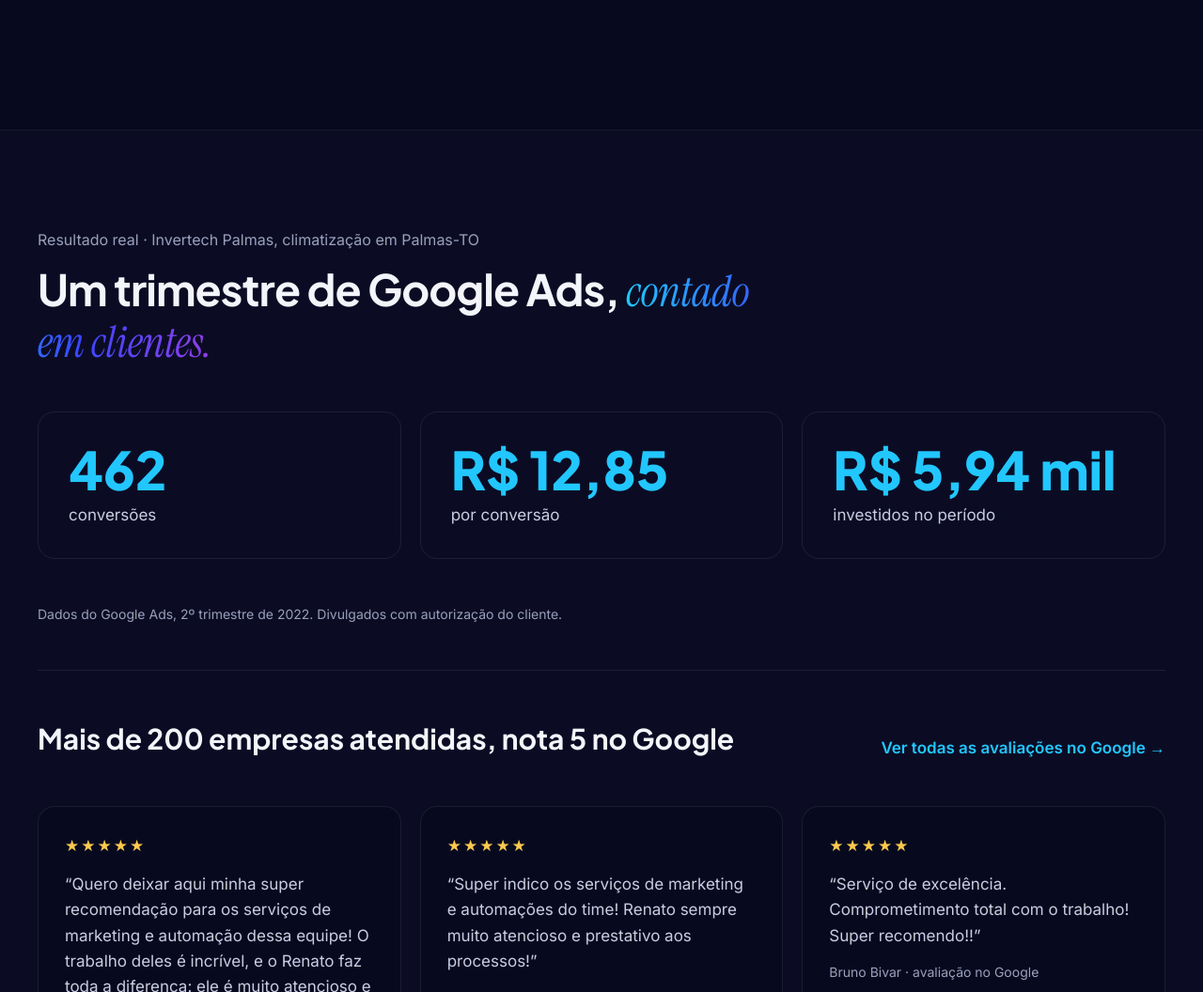
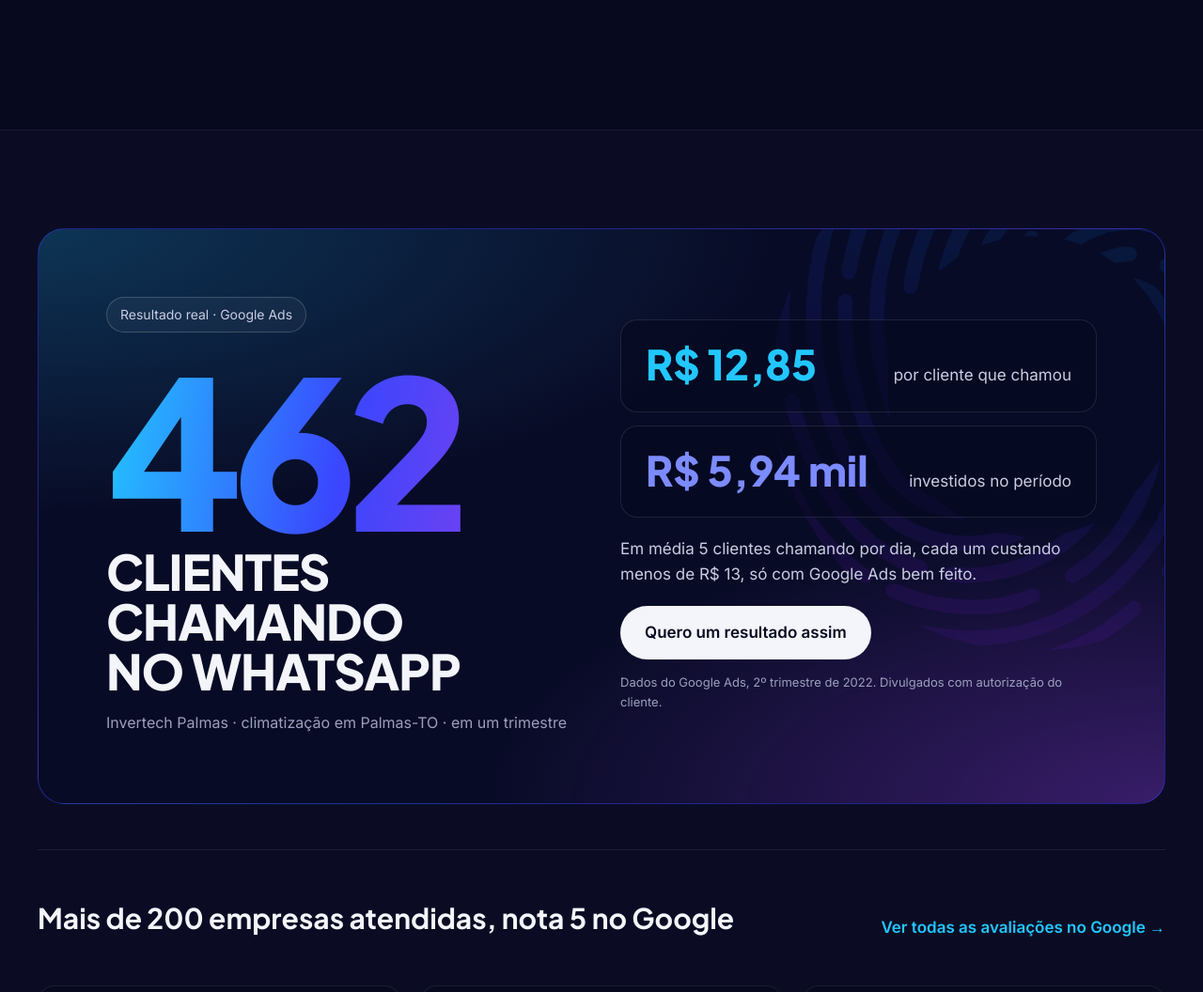
Before and after one commit to Reinatofarias/lpnovaorigoprod, a plain HTML site: page index.html in a window 1280 px wide. Shown: the part 4660-5716 px from the top of the page at 94% size. Drawn offline with Linux system fonts and the light colour scheme.

Commit message:
Case Invertech em destaque: 462 gigante, clientes no WhatsApp e botão (#3)
Claude-Session: https://claude.ai/code/session_01G1qPmZmDEK8TnhRwNgJWYu

Co-authored-by: Claude <noreply@anthropic.com>

```diff
--- a/index.html
+++ b/index.html
@@ -253,25 +253,22 @@
 
 <section id="resultados" style="background: #0B0C24; border-top: 1px solid rgba(255,255,255,0.06); border-bottom: 1px solid rgba(255,255,255,0.06)">
 <div class="sec" style="max-width: 1200px; margin: 0 auto; padding: 104px 40px; display: flex; flex-direction: column; gap: 48px">
-<div style="display: flex; flex-direction: column; gap: 14px; max-width: 760px">
-<span style="color: #9AA0BC; font-size: 16px">Resultado real · Invertech Palmas, climatização em Palmas-TO</span>
-<h2 class="h2 rv" style="margin: 0; font-family: 'Plus Jakarta Sans', sans-serif; font-weight: 700; font-size: 46px; line-height: 1.1; letter-spacing: -0.02em">Um trimestre de Google Ads, <span class="grad" style="font-style: italic">contado em clientes.</span></h2>
+<div class="rv case" style="position: relative; overflow: hidden; z-index: 0; border-radius: 28px; border: 1px solid rgba(58,70,254,0.45); background: radial-gradient(120% 90% at 0% 0%, rgba(34,199,255,0.22), transparent 55%), radial-gradient(110% 90% at 100% 100%, rgba(148,62,231,0.35), transparent 55%), #080B26; padding: clamp(32px, 6vw, 72px); display: grid; grid-template-columns: repeat(auto-fit, minmax(min(380px, 100%), 1fr)); gap: 40px; align-items: center">
+<img src="/origo/assets/simbolo-origo.svg" alt="" aria-hidden="true" style="position: absolute; right: -140px; top: -120px; width: 560px; height: auto; opacity: 0.10; pointer-events: none; z-index: -1">
+<div style="display: flex; flex-direction: column; gap: 6px">
+<span style="align-self: flex-start; font-size: 14px; color: #C9CDE3; border: 1px solid rgba(255,255,255,0.18); background: rgba(255,255,255,0.04); border-radius: 999px; padding: 7px 14px">Resultado real · Google Ads</span>
+<span class="case-num" style="font-family: 'Plus Jakarta Sans', sans-serif; font-weight: 800; font-size: clamp(120px, 18vw, 220px); line-height: 0.9; letter-spacing: -0.05em; background: linear-gradient(100deg, #22C7FF 0%, #3A46FE 50%, #943EE7 100%); -webkit-background-clip: text; background-clip: text; color: transparent; margin-top: 18px"><span class="cnt" data-alvo="462">462</span></span>
+<span style="font-family: 'Plus Jakarta Sans', sans-serif; font-weight: 800; font-size: clamp(30px, 4.2vw, 52px); line-height: 1.02; letter-spacing: -0.02em; text-transform: uppercase">Clientes chamando<br>no WhatsApp</span>
+<span style="color: #9AA0BC; font-size: 16px; margin-top: 10px">Invertech Palmas · climatização em Palmas-TO · em um trimestre</span>
 </div>
-<div style="display: grid; grid-template-columns: repeat(auto-fit, minmax(min(240px, 100%), 1fr)); gap: 20px">
-<div style="border: 1px solid rgba(255,255,255,0.08); border-radius: 18px; padding: 32px; display: flex; flex-direction: column; gap: 8px">
-<span style="font-family: 'Plus Jakarta Sans', sans-serif; font-weight: 800; font-size: 56px; line-height: 1; color: #22C7FF"><span class="cnt" data-alvo="462">462</span></span>
-<span style="color: #C9CDE3">conversões</span>
-</div>
-<div style="border: 1px solid rgba(255,255,255,0.08); border-radius: 18px; padding: 32px; display: flex; flex-direction: column; gap: 8px">
-<span style="font-family: 'Plus Jakarta Sans', sans-serif; font-weight: 800; font-size: 56px; line-height: 1; color: #22C7FF">R$ 12,85</span>
-<span style="color: #C9CDE3">por conversão</span>
-</div>
-<div style="border: 1px solid rgba(255,255,255,0.08); border-radius: 18px; padding: 32px; display: flex; flex-direction: column; gap: 8px">
-<span style="font-family: 'Plus Jakarta Sans', sans-serif; font-weight: 800; font-size: 56px; line-height: 1; color: #22C7FF">R$ 5,94 mil</span>
-<span style="color: #C9CDE3">investidos no período</span>
+<div style="display: flex; flex-direction: column; gap: 14px">
+<div style="background: rgba(7,10,31,0.55); border: 1px solid rgba(255,255,255,0.1); border-radius: 18px; padding: 24px 26px; display: flex; align-items: baseline; justify-content: space-between; gap: 16px; flex-wrap: wrap"><span style="font-family: 'Plus Jakarta Sans', sans-serif; font-weight: 800; font-size: 44px; line-height: 1; color: #22C7FF">R$ 12,85</span><span style="color: #C9CDE3">por cliente que chamou</span></div>
+<div style="background: rgba(7,10,31,0.55); border: 1px solid rgba(255,255,255,0.1); border-radius: 18px; padding: 24px 26px; display: flex; align-items: baseline; justify-content: space-between; gap: 16px; flex-wrap: wrap"><span style="font-family: 'Plus Jakarta Sans', sans-serif; font-weight: 800; font-size: 44px; line-height: 1; color: #7C8BFF">R$ 5,94 mil</span><span style="color: #C9CDE3">investidos no período</span></div>
+<p style="margin: 6px 0 0; color: #C9CDE3; font-size: 17px">Em média 5 clientes chamando por dia, cada um custando menos de R$ 13, só com Google Ads bem feito.</p>
+<a class="btn" href="https://wa.me/5581985647633?text=Ol%C3%A1%2C%20quero%20um%20resultado%20como%20o%20da%20Invertech%20(site%2C%20case)" style="align-self: flex-start; background: #F4F5FA; color: #070A1F; text-decoration: none; font-weight: 600; padding: 15px 26px; border-radius: 999px; margin-top: 6px">Quero um resultado assim</a>
+<span style="color: #9AA0BC; font-size: 13px">Dados do Google Ads, 2º trimestre de 2022. Divulgados com autorização do cliente.</span>
 </div>
 </div>
-<p style="margin: 0; color: #9AA0BC; font-size: 14px">Dados do Google Ads, 2º trimestre de 2022. Divulgados com autorização do cliente.</p>
 <div style="height: 1px; background: rgba(255,255,255,0.08)"></div>
 <div style="display: flex; flex-wrap: wrap; justify-content: space-between; align-items: flex-end; gap: 16px">
 <h3 style="margin: 0; font-family: 'Plus Jakarta Sans', sans-serif; font-size: 30px; font-weight: 700">Mais de 200 empresas atendidas, nota 5 no Google</h3>
```
